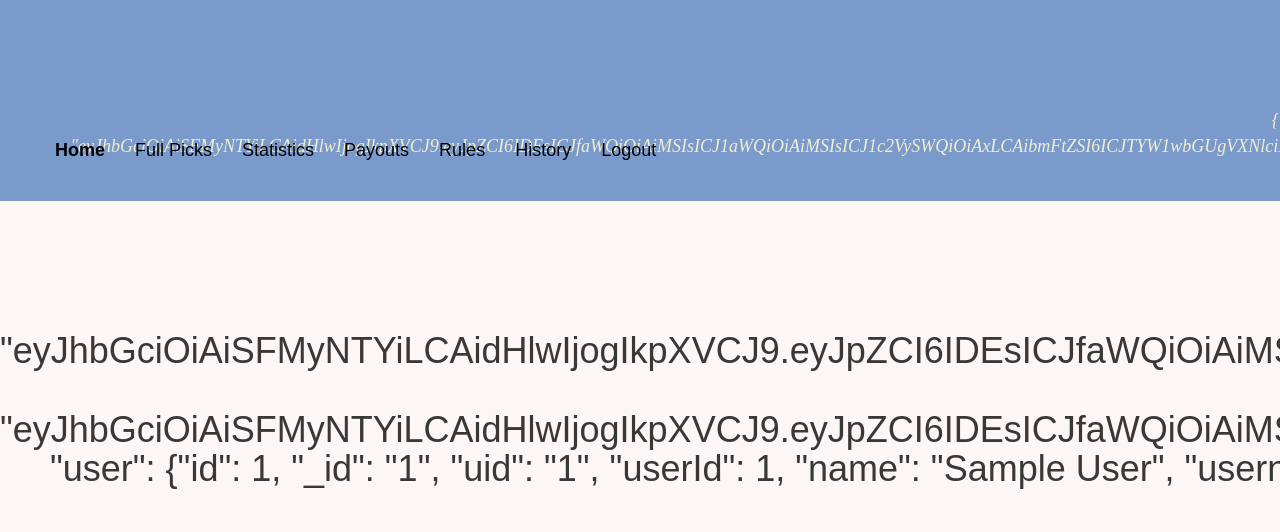
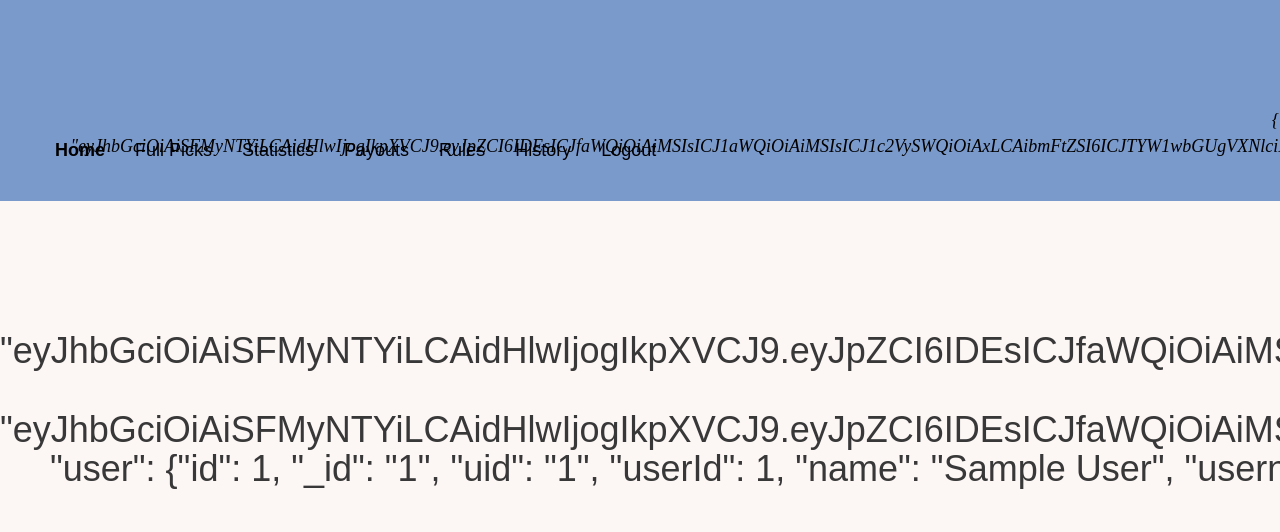
Before and after one commit to nolansankey/threepointersite_s10, a plain HTML site: page home.html in a window 1280 px wide. Shown: the top 532 px of the page. Drawn offline with Linux system fonts and the light colour scheme; no server answers; sample sign-in values are in the browser's storage.

```diff
--- a/assets/css/style.css
+++ b/assets/css/style.css
@@ -18,7 +18,7 @@
 
 .navbar {
     background-color: #7b9acc;
-	color: #F0EDCC;
+	color: #000;
     padding: 25px 40px;
     width: 100%;
     height: auto;
```
Also changed, not shown: index.html (+1 -1 lines).
